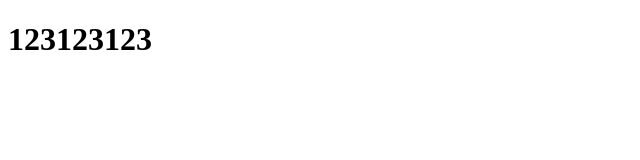
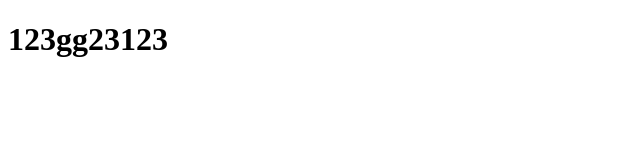
Before and after one commit to liushuai1314521/vue01, a plain HTML site: page index.html in a window 1280 px wide. Shown: the full height of the page, 0-640 px from the left. Drawn offline with Linux system fonts and the light colour scheme.

Commit message:
999999999999999

```diff
--- a/index.html
+++ b/index.html
@@ -7,6 +7,6 @@
     <title>Document</title>
 </head>
 <body>
-    <h1>123123123</h1>
+    <h1>123gg23123</h1>
 </body>
 </html>
```
